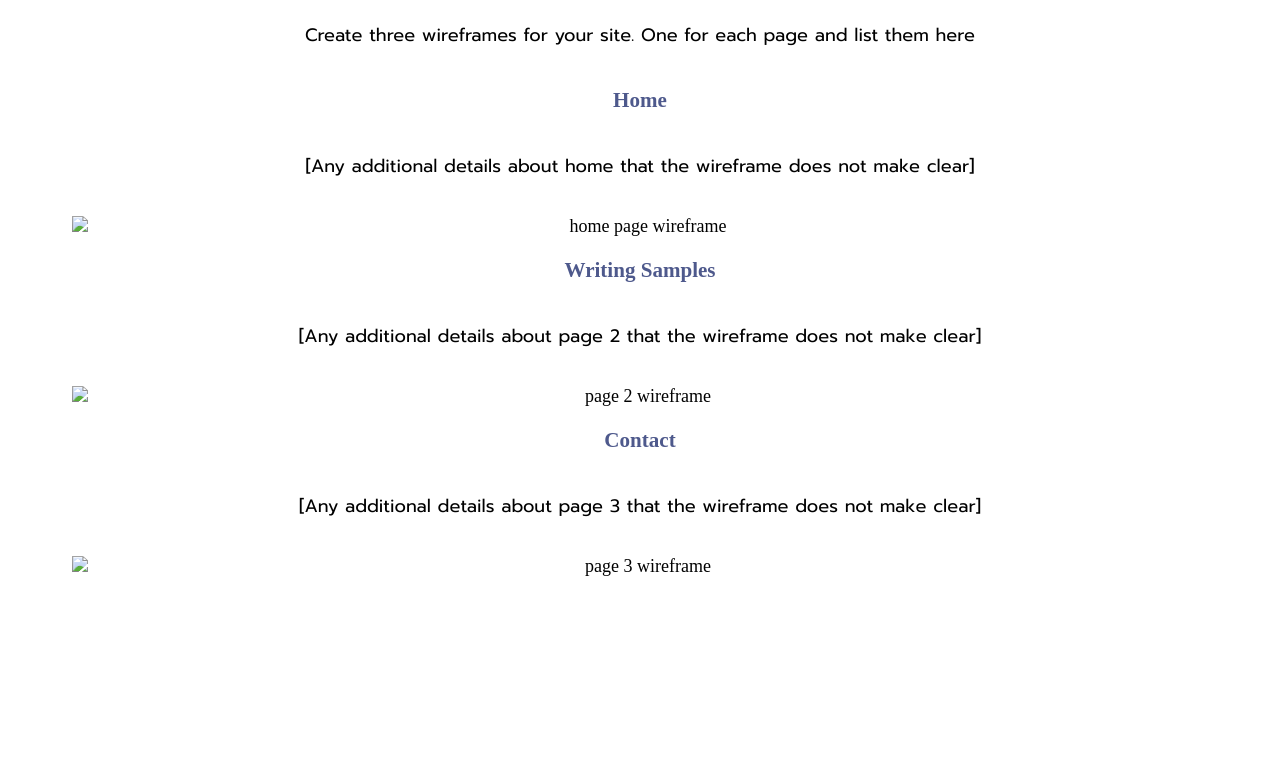
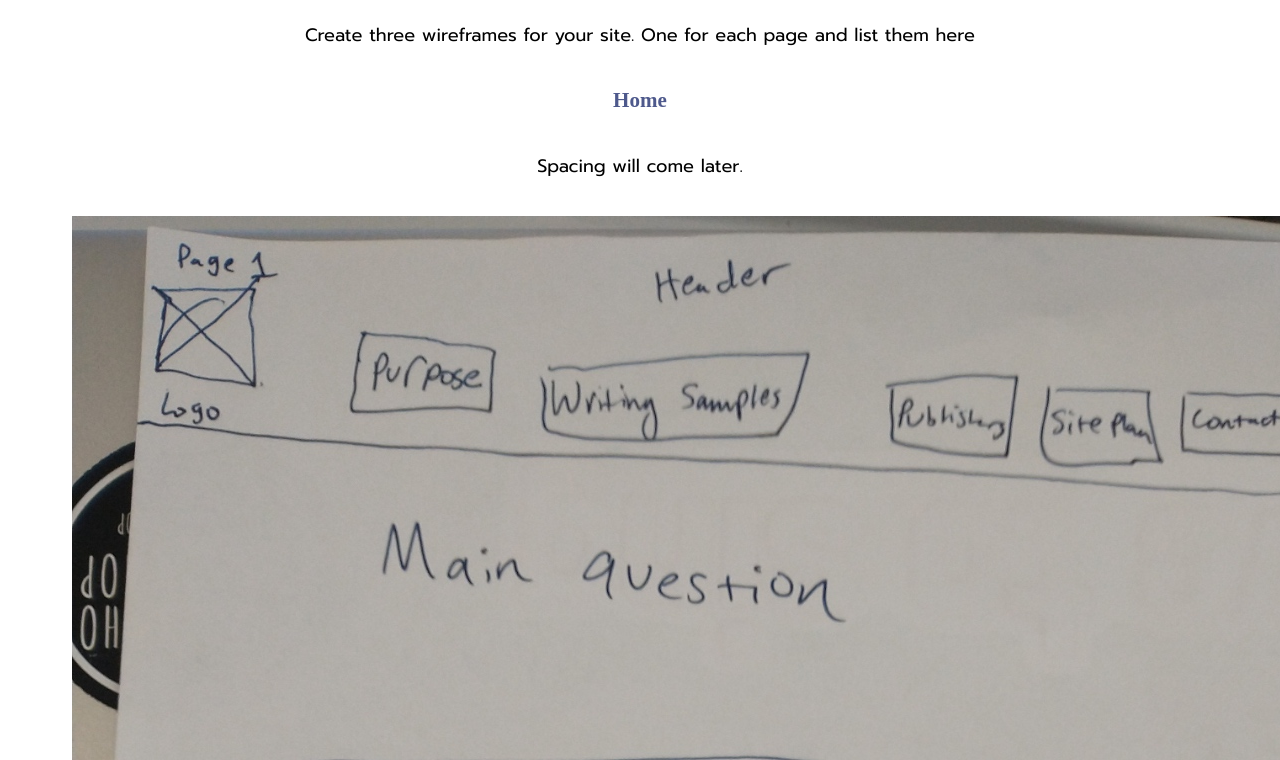
Before and after one commit to JuliaRitchie/WDD130, a plain HTML site: page author/site-plan.html in a window 1280 px wide. Shown: the part 9233-9993 px from the top of the page. Before the commit the page ends 9882 px from the top, so only its background shows below. Drawn offline with Linux system fonts and the light colour scheme; a web font is replaced by a local one.

Commit message:
commit on 'master'

```diff
--- a/author/site-plan.html
+++ b/author/site-plan.html
@@ -172,21 +172,21 @@
 
       <h3>Home</h3>
       <p>
-        [Any additional details about home that the wireframe does not make clear]
+        Spacing will come later.
       </p>
-      <img src="#" alt="home page wireframe">
+      <img src="images/page-one.jpg" alt="home page wireframe">
 
       <h3>Writing Samples</h3>
       <p>
-        [Any additional details about page 2 that the wireframe does not make clear]
+        Text is overlayed on picture like fill boxes.
       </p>
-      <img src="#" alt="page 2 wireframe">
+      <img src="images/page-two.jpg" alt="page 2 wireframe">
 
       <h3>Contact</h3>
       <p>
-        [Any additional details about page 3 that the wireframe does not make clear]
+        May remove any extra pictures if I run out of time.
       </p>
-      <img src="#" alt="page 3 wireframe">
+      <img src="images/page-three.jpg" alt="page 3 wireframe">
     </main>
   </body>
 
```
Also changed, not shown: author/images/page-one.jpg (added), author/images/page-three.jpg (added), author/images/page-two.jpg (added).
